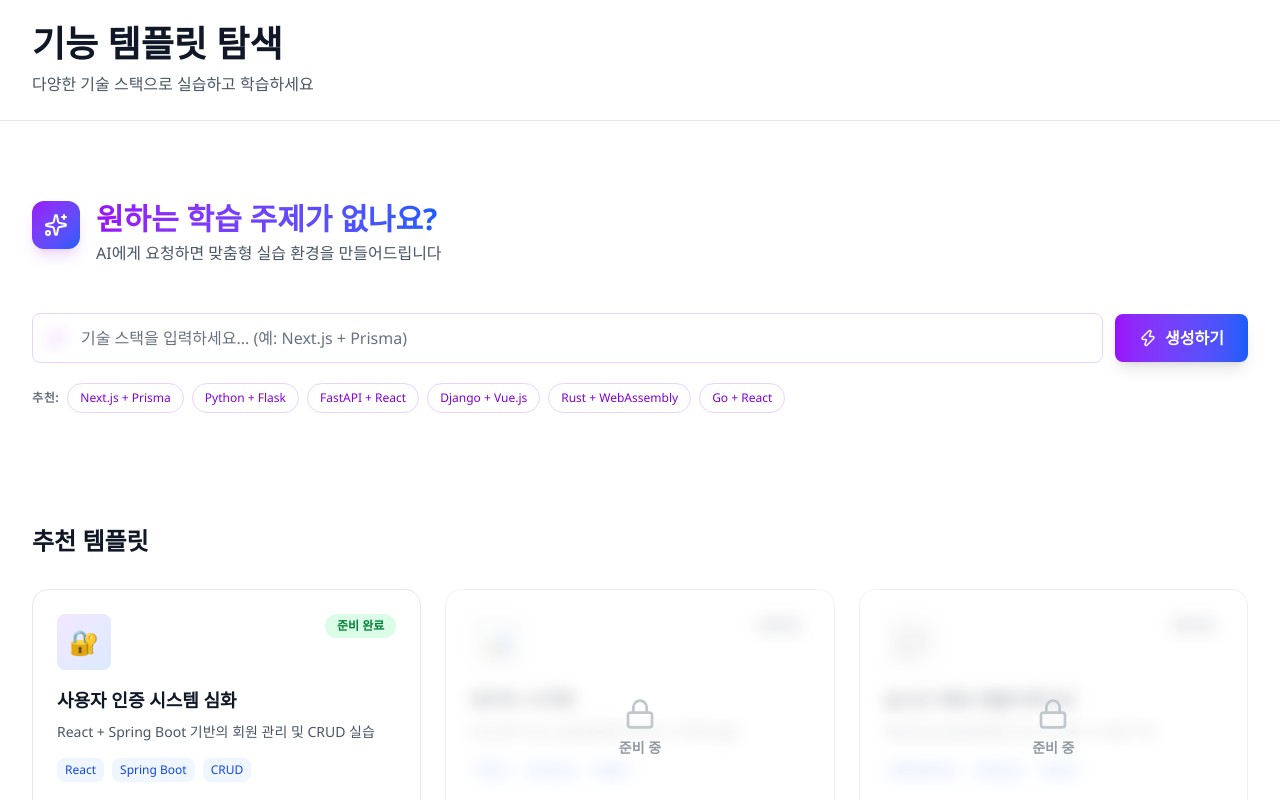
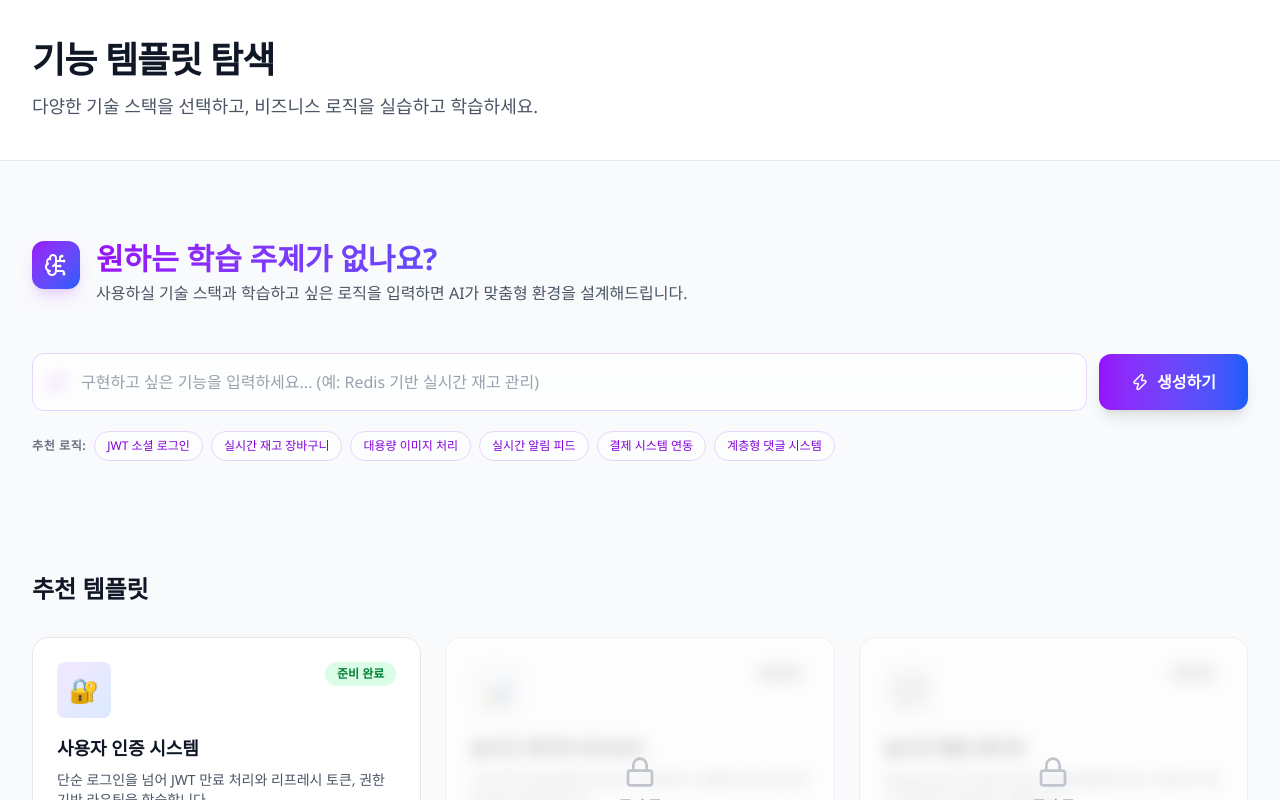
Before and after one commit to COBIP/COBIP_FE, a Next.js app: page /functional-template-hub in a window 1280 px wide. Shown: the top 800 px of the page. Built offline with nearby package versions, Linux system fonts and the light colour scheme.

Commit message:
✨ Feat: AI 섹션 문구 및 추천 태그를 기능 로직 중심으로 변경

```diff
--- a/src/app/functional-template-hub/page.tsx
+++ b/src/app/functional-template-hub/page.tsx
@@ -7,48 +7,59 @@ import {
   InfoSection,
 } from '@/features/functional-template-hub/components/Index';
 
-export default function FunctionalTemplates() {
+/**
+ * 기능 템플릿 탐색 메인 페이지 (Hub)
+ */
+export default function FunctionalTemplatesPage() {
   const router = useRouter();
 
-  // AI 생성 핸들러
-  const handleAIGeneration = (input: string) => {
-    // 실제로는 AI 서버에 요청하고 결과를 받음
-    console.log('AI 생성 요청:', input);
+  // AI 기반 맞춤 기능 설계 요청 핸들러
+  const handleAIDesign = (requirements: string) => {
+    // TODO: AI API 연동 로직
+    console.log('AI 맞춤 설계 요구사항:', requirements);
   };
 
-  // 템플릿 클릭 핸들러
+  // 템플릿 카드 클릭 핸들러
   const handleTemplateClick = (templateId: string) => {
     if (templateId === 'user-auth') {
       router.push('/functional-template');
     } else {
-      alert('이 템플릿은 준비 중입니다.');
+      alert('더 정교한 실습 환경을 위해 준비 중인 템플릿입니다. AI 설계를 이용해보세요!');
     }
   };
 
   return (
-    <div className="min-h-screen bg-white">
-      {/* 헤더 */}
-      <header className="bg-white border-b border-gray-200 px-8 py-6">
+    <div className="min-h-screen bg-[#F9FAFB]">
+      {/* 상단 헤더 섹션 */}
+      <header className="bg-white border-b border-gray-200 px-8 py-10">
         <div className="max-w-7xl mx-auto">
-          <h1 className="text-4xl font-bold text-gray-900 mb-2">
+          <h1 className="text-4xl font-extrabold text-gray-900 mb-3 tracking-tight">
             기능 템플릿 탐색
           </h1>
-          <p className="text-gray-600">
-            다양한 기술 스택으로 실습하고 학습하세요
+          <p className="text-lg text-gray-600 max-w-2xl">
+            다양한 기술 스택을 선택하고, 비즈니스 로직을 실습하고 학습하세요.
           </p>
         </div>
       </header>
 
-      {/* 메인 콘텐츠 */}
-      <main className="max-w-7xl mx-auto px-8 py-12">
-        {/* AI 섹션 */}
-        <AISection onGenerate={handleAIGeneration} />
+      {/* 메인 콘텐츠 영역 */}
+      <main className="max-w-7xl mx-auto px-8 py-12 space-y-20">
 
-        {/* 템플릿 그리드 */}
-        <TemplateGrid onTemplateClick={handleTemplateClick} />
+        {/* AI 커스텀 기능 설계 섹션 */}
+        <section>
+          <AISection onGenerate={handleAIDesign} />
+        </section>
 
-        {/* 정보 섹션 */}
-        <InfoSection />
+        {/* 베스트 실습 템플릿 그리드 */}
+        <section>
+          <TemplateGrid onTemplateClick={handleTemplateClick} />
+        </section>
+
+        {/* 서비스 통계 및 가이드 섹션 */}
+        <section className="pt-10 border-t border-gray-100">
+          <InfoSection />
+        </section>
+
       </main>
     </div>
   );
--- a/src/features/functional-template-hub/Constants.ts
+++ b/src/features/functional-template-hub/Constants.ts
@@ -1,58 +1,58 @@
 /**
  * FunctionalTemplates 페이지 상수
- * - 추천 기술 스택
+ * - 추천 요구사항 (AI 섹션용)
  * - 로딩 메시지
  * - 템플릿 데이터
  */
 
-export const RECOMMENDED_STACKS = [
-  { label: 'Next.js + Prisma', value: 'Next.js + Prisma' },
-  { label: 'Python + Flask', value: 'Python + Flask' },
-  { label: 'FastAPI + React', value: 'FastAPI + React' },
-  { label: 'Django + Vue.js', value: 'Django + Vue.js' },
-  { label: 'Rust + WebAssembly', value: 'Rust + WebAssembly' },
-  { label: 'Go + React', value: 'Go + React' },
+export const RECOMMENDED_FEATURES = [
+  { label: 'JWT 소셜 로그인', value: 'OAuth 2.0 기반 구글 로그인 및 회원가입 로직' },
+  { label: '실시간 재고 장바구니', value: 'Redis를 활용한 동시성 제어 장바구니 시스템' },
+  { label: '대용량 이미지 처리', value: 'S3 업로드 및 클라우드프론트 이미지 최적화' },
+  { label: '실시간 알림 피드', value: 'WebSocket을 이용한 실시간 푸시 알림 서비스' },
+  { label: '결제 시스템 연동', value: '포트원 API를 활용한 결제 승인 및 취소 로직' },
+  { label: '계층형 댓글 시스템', value: '무한 대댓글 및 좋아요 기능 아키텍처' },
 ];
 
 export const LOADING_STEPS = [
-  'AI가 아키텍처를 설계 중입니다...',
-  '서버 환경 구축 중...',
-  '프론트엔드 템플릿 생성 중...',
-  '실습 환경 최적화 중...',
+  '사용자 요구사항을 분석 중입니다...',
+  '비즈니스 로직 아키텍처 설계 중...',
+  '기능별 프론트/백엔드 보일러플레이트 생성 중...',
+  '맞춤형 실습 환경 최적화 중...',
 ];
 
 export const TEMPLATES = [
   {
     id: 'user-auth',
-    title: '사용자 인증 시스템 심화',
-    description: 'React + Spring Boot 기반의 회원 관리 및 CRUD 실습',
+    title: '사용자 인증 시스템',
+    description: '단순 로그인을 넘어 JWT 만료 처리와 리프레시 토큰, 권한 기반 라우팅을 학습합니다.',
     icon: '🔐',
     status: 'ready',
-    tags: ['React', 'Spring Boot', 'CRUD'],
+    tags: ['인증', '보안', 'JWT'],
     duration: '약 2시간',
   },
   {
     id: 'data-viz',
-    title: '데이터 시각화',
-    description: 'D3.js와 Chart.js를 활용한 데이터 시각화 실습',
+    title: '실시간 데이터 대시보드',
+    description: '스트리밍 데이터를 D3.js로 시각화하고 대용량 차트 렌더링 성능을 최적화합니다.',
     icon: '📊',
     status: 'coming-soon',
-    tags: ['D3.js', 'Chart.js', 'React'],
+    tags: ['데이터 시각화', '성능최적화'],
     duration: '약 3시간',
   },
   {
     id: 'realtime-chat',
-    title: '실시간 채팅 애플리케이션',
-    description: 'WebSocket을 활용한 실시간 채팅 시스템 구축',
+    title: '실시간 협업 에디터',
+    description: 'WebSocket과 CRDT 알고리즘을 활용해 여러 사용자가 동시 편집하는 환경을 구축합니다.',
     icon: '💬',
     status: 'coming-soon',
-    tags: ['WebSocket', 'Node.js', 'React'],
+    tags: ['웹소켓', '동시성제어'],
     duration: '약 4시간',
   },
 ];
 
 export const STATS = [
-  { number: '50+', label: '실습 템플릿' },
-  { number: '100+', label: '기술 조합' },
-  { number: 'AI 기반', label: '맞춤형 생성' },
+  { number: '10+', label: '실무 핵심 기능' },
+  { number: 'Infinite', label: 'AI 커스텀 설계' },
+  { number: '1:1', label: '코드 리뷰 환경' },
 ];
--- a/src/features/functional-template-hub/components/AISection.tsx
+++ b/src/features/functional-template-hub/components/AISection.tsx
@@ -1,6 +1,8 @@
+'use client';
+
 import { useState, useEffect } from 'react';
-import { Sparkles, Zap } from 'lucide-react';
-import { RECOMMENDED_STACKS, LOADING_STEPS } from '@/features/functional-template-hub/Constants';
+import { Sparkles, Zap, BrainCircuit } from 'lucide-react';
+import { RECOMMENDED_FEATURES, LOADING_STEPS } from '@/features/functional-template-hub/Constants';
 import { LoadingState } from '@/features/functional-template-hub/components/LoadingState';
 
 interface AISectionProps {
@@ -26,7 +28,7 @@ export function AISection({ onGenerate }: AISectionProps) {
   // 생성 핸들러
   const handleGenerate = async () => {
     if (!userInput.trim()) {
-      alert('학습하고 싶은 기술 스택을 입력해주세요.');
+      alert('구현하고 싶은 기능을 입력해주세요.');
       return;
     }
 
@@ -53,57 +55,41 @@ export function AISection({ onGenerate }: AISectionProps) {
           33% { transform: translate(30px, -50px) scale(1.1); }
           66% { transform: translate(-20px, 20px) scale(0.9); }
         }
-        @keyframes fade {
-          0%, 100% { opacity: 1; }
-          50% { opacity: 0.5; }
-        }
-        .animate-blob {
-          animation: blob 7s infinite;
-        }
-        .animation-delay-2000 {
-          animation-delay: 2s;
-        }
-        .animation-delay-4000 {
-          animation-delay: 4s;
-        }
-        .animate-fade {
-          animation: fade 0.8s ease-in-out;
-        }
+        .animate-blob { animation: blob 7s infinite; }
+        /* ... 기존 애니메이션 코드 ... */
       `}</style>
 
       {/* 배경 애니메이션 */}
       <div className="absolute inset-0 -z-10 overflow-hidden">
         <div className="absolute top-1/3 left-1/4 w-96 h-96 bg-purple-300 rounded-full mix-blend-multiply filter blur-3xl opacity-15 animate-blob" />
         <div className="absolute top-1/3 right-1/4 w-96 h-96 bg-blue-300 rounded-full mix-blend-multiply filter blur-3xl opacity-15 animate-blob animation-delay-2000" />
-        <div className="absolute bottom-0 left-1/2 w-96 h-96 bg-pink-300 rounded-full mix-blend-multiply filter blur-3xl opacity-15 animate-blob animation-delay-4000" />
       </div>
 
       {/* 콘텐츠 */}
       <div className="relative">
-        {/* 헤더 */}
         <div className="flex items-start gap-4 mb-12">
-          <div className="p-3 bg-linear-to-br from-purple-600 to-blue-600 rounded-xl shadow-lg shadow-purple-500/20">
-            <Sparkles size={24} className="text-white" />
+          <div className="p-3 bg-gradient-to-br from-purple-600 to-blue-600 rounded-xl shadow-lg shadow-purple-500/20">
+            <BrainCircuit size={24} className="text-white" />
           </div>
           <div>
-            <h2 className="text-3xl font-bold bg-linear-to-r from-purple-600 to-blue-600 bg-clip-text text-transparent">
+            <h2 className="text-3xl font-bold bg-gradient-to-r from-purple-600 to-blue-600 bg-clip-text text-transparent">
               원하는 학습 주제가 없나요?
             </h2>
             <p className="text-gray-600 mt-1 text-base">
-              AI에게 요청하면 맞춤형 실습 환경을 만들어드립니다
+              사용하실 기술 스택과 학습하고 싶은 로직을 입력하면 AI가 맞춤형 환경을 설계해드립니다.
             </p>
           </div>
         </div>
 
-        {/* 입력 + 태그 한 줄 레이아웃 */}
+        {/* 입력 + 태그 레이아웃 */}
         <div className="space-y-3">
-          {/* 입력창 */}
           <div className="relative flex gap-3 items-center">
             <div className="flex-1 relative">
               <Sparkles size={18} className="absolute left-4 top-1/2 transform -translate-y-1/2 text-purple-600" />
               <input
                 type="text"
-                placeholder="기술 스택을 입력하세요... (예: Next.js + Prisma)"
+                // 플레이스홀더 수정
+                placeholder="구현하고 싶은 기능을 입력하세요... (예: Redis 기반 실시간 재고 관리)"
                 value={userInput}
                 onChange={(e) => setUserInput(e.target.value)}
                 onKeyPress={(e) => {
@@ -111,19 +97,19 @@ export function AISection({ onGenerate }: AISectionProps) {
                     handleGenerate();
                   }
                 }}
-                className="w-full pl-12 pr-4 py-3 bg-white/70 border border-purple-200 hover:border-purple-400 text-gray-900 placeholder-gray-500 focus:outline-none focus:ring-2 focus:ring-purple-600 focus:border-transparent rounded-lg transition-all text-base font-medium backdrop-blur-sm"
+                className="w-full pl-12 pr-4 py-4 bg-white/70 border border-purple-200 hover:border-purple-400 text-gray-900 placeholder-gray-400 focus:outline-none focus:ring-2 focus:ring-purple-600 focus:border-transparent rounded-xl transition-all text-base font-medium backdrop-blur-sm"
                 disabled={isLoading}
               />
             </div>
             <button
               onClick={handleGenerate}
               disabled={isLoading}
-              className="px-6 py-3 bg-linear-to-r from-purple-600 to-blue-600 hover:from-purple-700 hover:to-blue-700 text-white rounded-lg font-semibold transition-all disabled:opacity-50 disabled:cursor-not-allowed flex items-center gap-2 shadow-lg hover:shadow-xl whitespace-nowrap"
+              className="px-8 py-4 bg-gradient-to-r from-purple-600 to-blue-600 hover:from-purple-700 hover:to-blue-700 text-white rounded-xl font-semibold transition-all disabled:opacity-50 disabled:cursor-not-allowed flex items-center gap-2 shadow-lg hover:shadow-xl whitespace-nowrap"
             >
               {isLoading ? (
                 <>
                   <div className="w-4 h-4 border-2 border-white border-t-transparent rounded-full animate-spin" />
-                  생성 중...
+                  설계 중...
                 </>
               ) : (
                 <>
@@ -134,16 +120,16 @@ export function AISection({ onGenerate }: AISectionProps) {
             </button>
           </div>
 
-          {/* 추천 태그 */}
+          {/* 추천 태그: RECOMMENDED_FEATURES 사용 */}
           <div className="flex flex-wrap gap-2 items-center pt-2">
-            <span className="text-xs text-gray-500 font-semibold uppercase tracking-wider">추천:</span>
-            {RECOMMENDED_STACKS.map((stack) => (
+            <span className="text-xs text-gray-500 font-semibold uppercase tracking-wider">추천 로직:</span>
+            {RECOMMENDED_FEATURES.map((feature) => (
               <button
-                key={stack.value}
-                onClick={() => handleTagClick(stack.value)}
+                key={feature.value}
+                onClick={() => handleTagClick(feature.value)}
                 className="px-3 py-1.5 bg-white/60 hover:bg-purple-50 border border-purple-200 hover:border-purple-400 text-purple-700 text-xs font-medium rounded-full transition-all hover:shadow-md"
               >
-                {stack.label}
+                {feature.label}
               </button>
             ))}
           </div>
```
